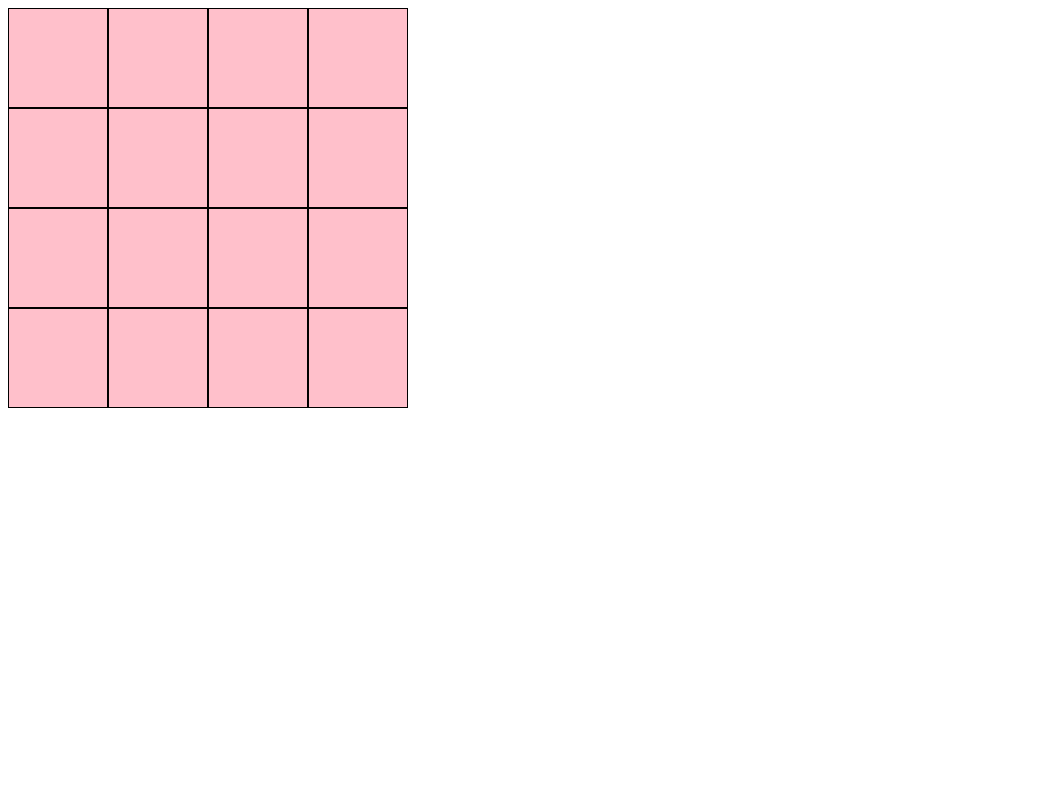
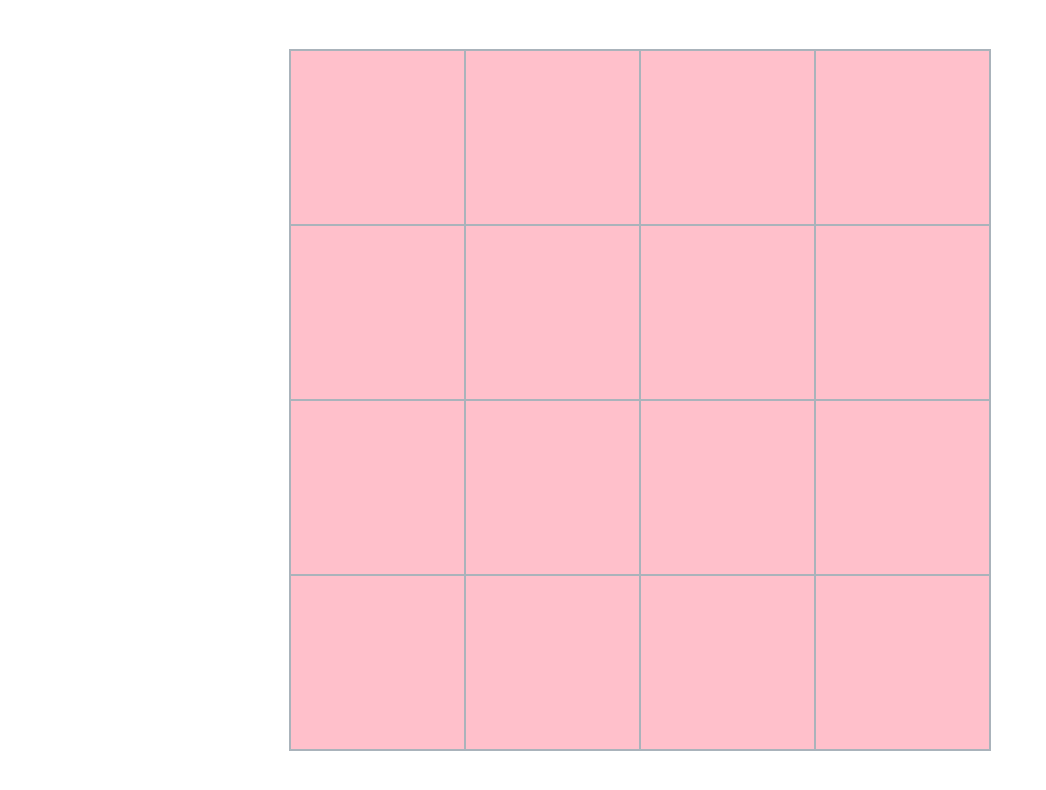
Before and after one commit to pbaki/Etch-a-Sketch, a plain HTML site: page index.html in a window 1280 px wide. Shown: the whole page, without its empty margins (0-1046 px from the left). Drawn offline with Linux system fonts and the light colour scheme.

Commit message:
Centered content, added border and button

```diff
--- a/style.css
+++ b/style.css
@@ -1,10 +1,23 @@
+html, body {
+    height: 100%;
+    width: 100%;
+    display: flex;
+    flex-direction: column;
+    align-items: center;
+    justify-content: center;
+    gap: 10px;
+}
+
 #Grid-container {
-    width: 400px;
-    height: 400px;
+    width: 700px;
+    height: 700px;
+    background-color: aliceblue;
     display: grid;
+    border: 1px solid rgb(170, 179, 187);
 }
 #Grid-container *{
-    border: 1px solid rgb(0, 0, 0);
-
-
+    border: 1px solid rgb(170, 179, 187);
 }
+button {
+    padding: 5px 10px;
+}
```
